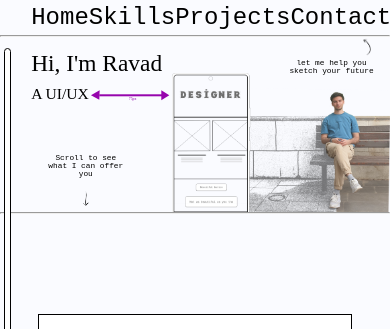
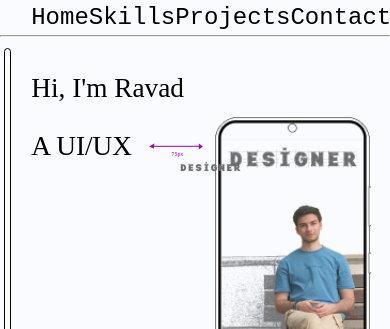
Before and after one commit to rwadnd/portfolio, a plain HTML site: page index.html in a window 390 px wide. Shown: the top 329 px of the page. Drawn offline with nearby package versions, Linux system fonts and the light colour scheme; a web font is replaced by a local one.

Commit message:
Add files via upload

```diff
--- a/css/styles.css
+++ b/css/styles.css
@@ -15,18 +15,23 @@ hr {
 
 @font-face {
     font-family: "Typo Draft Demo";
-    src: url('Typo\ Draft\ Demo.otf') format('embedded-opentype'), /* Internet Explorer */
-         url('Typo\ Draft\ Demo.otf') format('woff2'),             /* Super Modern Browsers */
-         url('Typo\ Draft\ Demo.otf') format('woff'),              /* Pretty Modern Browsers */
-         url('Typo\ Draft\ Demo.otf') format('truetype'),          /* Safari, Android, iOS */
+    src: url('Typo\ Draft\ Demo.otf') format('embedded-opentype'),
+        /* Internet Explorer */
+        url('Typo\ Draft\ Demo.otf') format('woff2'),
+        /* Super Modern Browsers */
+        url('Typo\ Draft\ Demo.otf') format('woff'),
+        /* Pretty Modern Browsers */
+        url('Typo\ Draft\ Demo.otf') format('truetype'),
+        /* Safari, Android, iOS */
         url('Typo\ Draft\ Demo.otf') format('svg');
 }
+
 /* ----------------------------- Navigation ----------------------------- */
 
 #progress-bar-container {
-    height:     80%;
-    width:      5px;
-    position:   fixed;
+    height: 80%;
+    width: 5px;
+    position: fixed;
     margin: 3% 0 0 1%;
     background: #ffffff;
     z-index: 2;
@@ -36,9 +41,9 @@ hr {
 }
 
 #progress-bar {
-    height:      0%;
-    width:       100%;
-    background:  rgb(0, 0, 0);
+    height: 0%;
+    width: 100%;
+    background: rgb(0, 0, 0);
     border-radius: 50px;
 }
 
@@ -75,14 +80,6 @@ hr {
     background-repeat: no-repeat;
     background-position: right bottom;
     background-size: 56%;
-}
-
-.hero img {
-    position: absolute;
-    bottom: 0;
-    right: 0;
-    width: 56%;
-    height: auto;
 }
 
 .hero h1 {
@@ -123,7 +120,7 @@ hr {
     -webkit-text-fill-color: transparent;
 }
 
-.arrow{
+.arrow {
 
     width: 2px;
     height: 17vw;
@@ -141,6 +138,7 @@ hr {
 
 
 }
+
 .arrow:before {
     content: '';
     position: absolute;
@@ -163,7 +161,7 @@ hr {
     border-color: transparent transparent #9605AD transparent;
 }
 
-.px5{
+.px5 {
 
     position: absolute;
     left: 33%;
@@ -212,6 +210,133 @@ hr {
     bottom: 0;
     right: 0;
 }
+
+
+
+@media (max-width: 600px) {
+    .hero {
+        height: 110vw;
+        position: relative;
+        background-image: url(../img/Template_\ Samsung\ Galaxy.png);
+        background-repeat: no-repeat;
+        background-position: right bottom;
+        background-size: 40%;
+        background-position: right 8% bottom 10%;
+    }
+
+    .hero h1 {
+        position: absolute;
+        top: 12%;
+        left: 8%;
+        font-size: 7vw;
+        font-family: "Antic Didone", serif;
+        font-weight: 400;
+        font-style: normal;
+        line-height: 0;
+        margin-top: 0;
+        margin-bottom: 0;
+        text-align: left;
+        text-size-adjust: none;
+    }
+
+    .hero .h1a {
+        position: absolute;
+        top: 25.5%;
+        left: 8%;
+        font-size: 7vw;
+        font-family: "Antic Didone", serif;
+        font-weight: 400;
+        font-style: normal;
+        margin: 0;
+        line-height: 0;
+    }
+
+    #scroll-to-get {
+        width: 30%;
+        height: 25%;
+        position: absolute;
+        bottom: 3%;
+        left: 12%;
+        font-size: 4vw;
+        font-family: "Share Tech Mono", monospace;
+        color: #000;
+        text-align: center;
+        display: inline-block;
+        background-image: url(../img/Down\ arrow.png);
+        background-size: 4vw;
+        background-repeat: no-repeat;
+        background-position: bottom center;
+    }
+
+    .let-me-help-span {
+        display: none;
+    }
+
+    #let-me-help {
+        display: none;
+    }
+
+
+
+
+    .arrow {
+
+        width: 1px;
+        height: 12vw;
+        background-color: #9605AD;
+        -ms-transform: rotate(90deg);
+        -webkit-transform: rotate(90deg);
+        transform: rotate(90deg);
+        transform-origin: bottom left;
+        position: absolute;
+        left: 39.5%;
+        bottom: 74.5%;
+
+
+    }
+
+    .arrow:before {
+        content: '';
+        position: absolute;
+        bottom: -3px;
+        left: -2px;
+        border-style: solid;
+        transform: rotate(60deg);
+        border-width: 0 3px 4px 3px;
+        border-color: transparent transparent #9605AD transparent;
+    }
+
+    .arrow:after {
+        content: '';
+        position: absolute;
+        top: 0;
+        left: 0;
+        border-style: solid;
+        transform: translate(-40%, -50%);
+        border-width: 0 3px 4px 3px;
+        border-color: transparent transparent #9605AD transparent;
+    }
+
+    .px5 {
+        position: absolute;
+        left: 44%;
+        bottom: 72%;
+        color: #9605AD;
+        font-size: 1.5vw;
+    }
+
+
+
+
+
+
+
+
+
+
+}
+
+
 
 
 
@@ -322,32 +447,32 @@ hr {
 
 
 
-.i1a{
+.i1a {
     width: 85% !important;
 }
 
 
-.i2a{
+.i2a {
     width: 65% !important;
 }
 
-.i3a{
+.i3a {
     width: 60%;
 }
 
-.i4a{
+.i4a {
     width: 90%;
 }
 
-.i5a{
+.i5a {
     width: 70%;
 }
 
-.i6a{
+.i6a {
     width: 20%;
 }
 
-.i7a{
+.i7a {
     width: 100%;
 }
 
@@ -429,23 +554,26 @@ img {
     transition: all 1s;
 }
 
-.proj1{
+.proj1 {
     grid-column: span 2;
 }
-.proj2{
+
+.proj2 {
     grid-column: span 2;
 }
-.proj3{
+
+.proj3 {
     grid-column: span 2;
 }
 
 
-@container gridContainer (max-width: 800px){
-    .project-flex-container{
+@container gridContainer (max-width: 800px) {
+    .project-flex-container {
         flex-direction: column-reverse;
         align-items: flex-start !important;
     }
-    .project-flex-left{
+
+    .project-flex-left {
 
         margin-right: 40px;
 
@@ -464,14 +592,17 @@ img {
     .project-item-flex {
         flex-direction: column-reverse;
     }
+
     img {
         height: auto !important;
         width: 100% !important;
     }
-    .proj4{
+
+    .proj4 {
         grid-column: span 2;
     }
-    .proj5{
+
+    .proj5 {
         grid-column: span 2;
     }
 }
```
Lines whose indentation alone changed are shown as unchanged.
